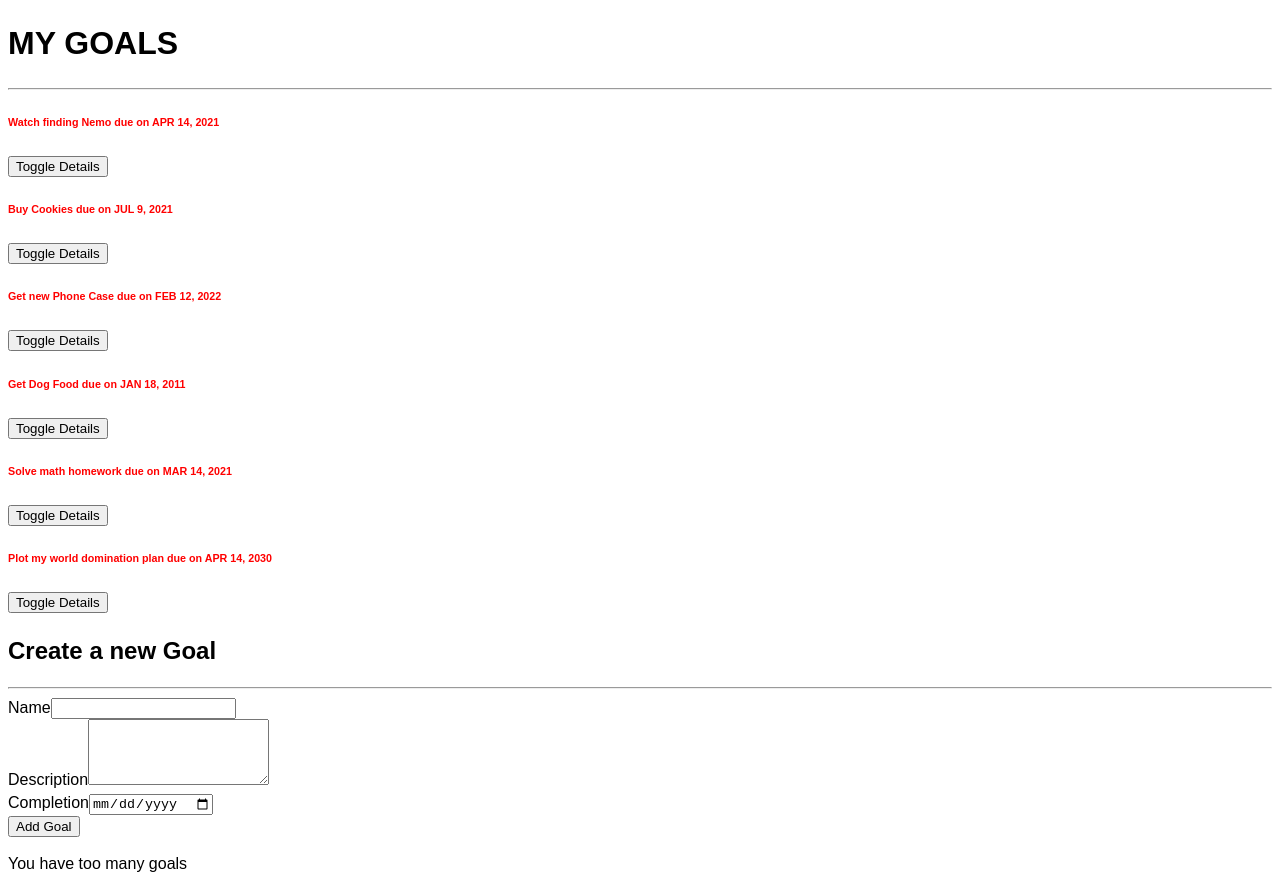
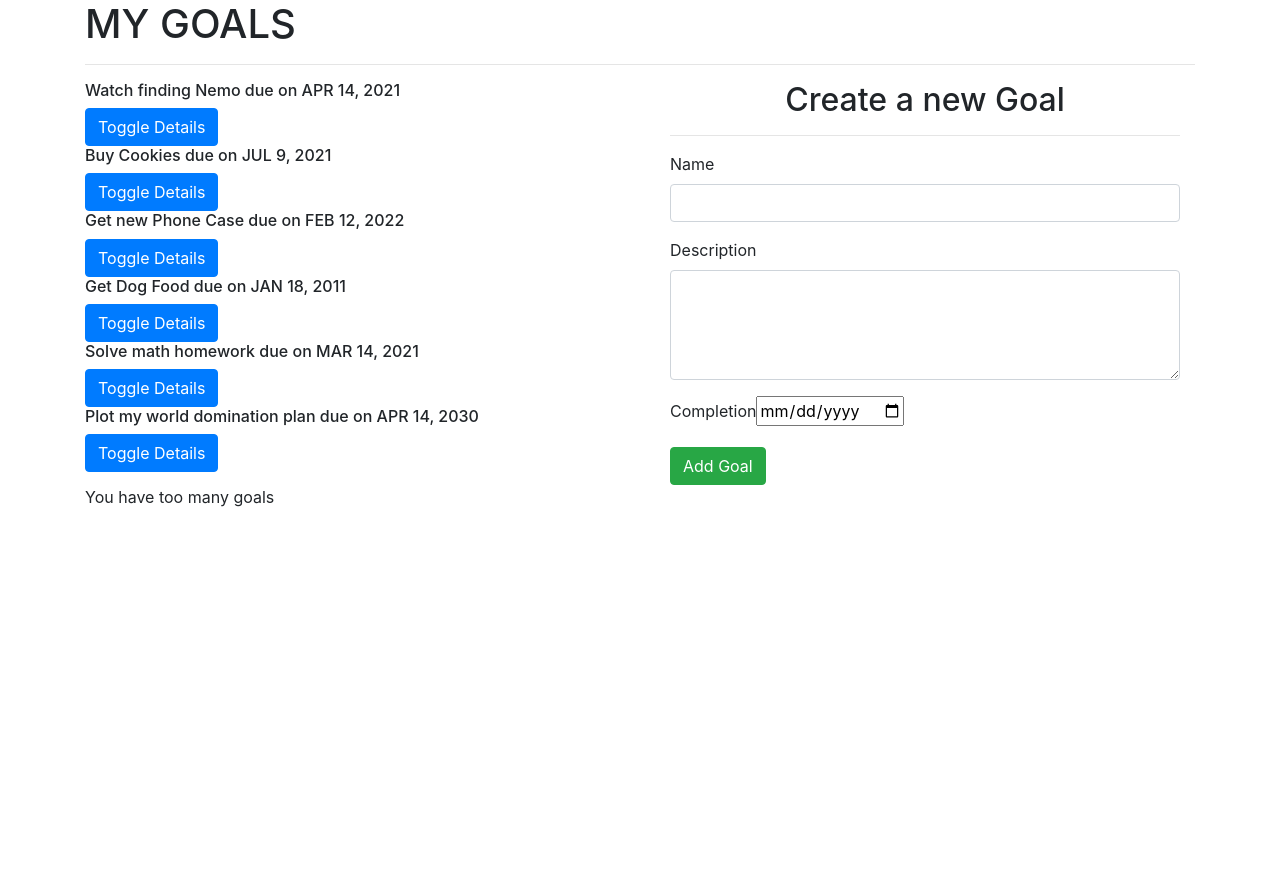
Before and after one commit to dorothymuhonja/angular-practice, an Angular app: page / in a window 1280 px wide. After the commit the page ends 800 px from the top, so only its background shows below. Built offline with nearby package versions, Linux system fonts and the light colour scheme.

Commit message:
remove css styles

```diff
--- a/package.json
+++ b/package.json
@@ -31,6 +31,7 @@
     "@angular/compiler-cli": "^11.1.0",
     "@types/jasmine": "~3.6.0",
     "@types/node": "^12.11.1",
+    "angular-cli-ghpages": "^1.0.0-rc.1",
     "codelyzer": "^6.0.0",
     "jasmine-core": "~3.6.0",
     "jasmine-spec-reporter": "~5.0.0",
--- a/src/app/goal/goal.component.css
+++ b/src/app/goal/goal.component.css
@@ -1,3 +1,3 @@
-h6 {
+/* h6 {
     color: red
-}
+} */
--- a/src/styles.css
+++ b/src/styles.css
@@ -1,7 +1,7 @@
 /* You can add global styles to this file, and also import other style files */
 @import "~bootstrap/dist/css/bootstrap.css"
 
-* {
+/* * {
     box-sizing: border-box;
     margin: 0;
     padding: 0;
@@ -11,4 +11,4 @@
 body{
     font-family: Arial, Helvetica, sans-serif;
     line-height: 1.4;
-}
+} */
```
Also changed, not shown: 1 other file (tests, documents, lock files or other folders).
